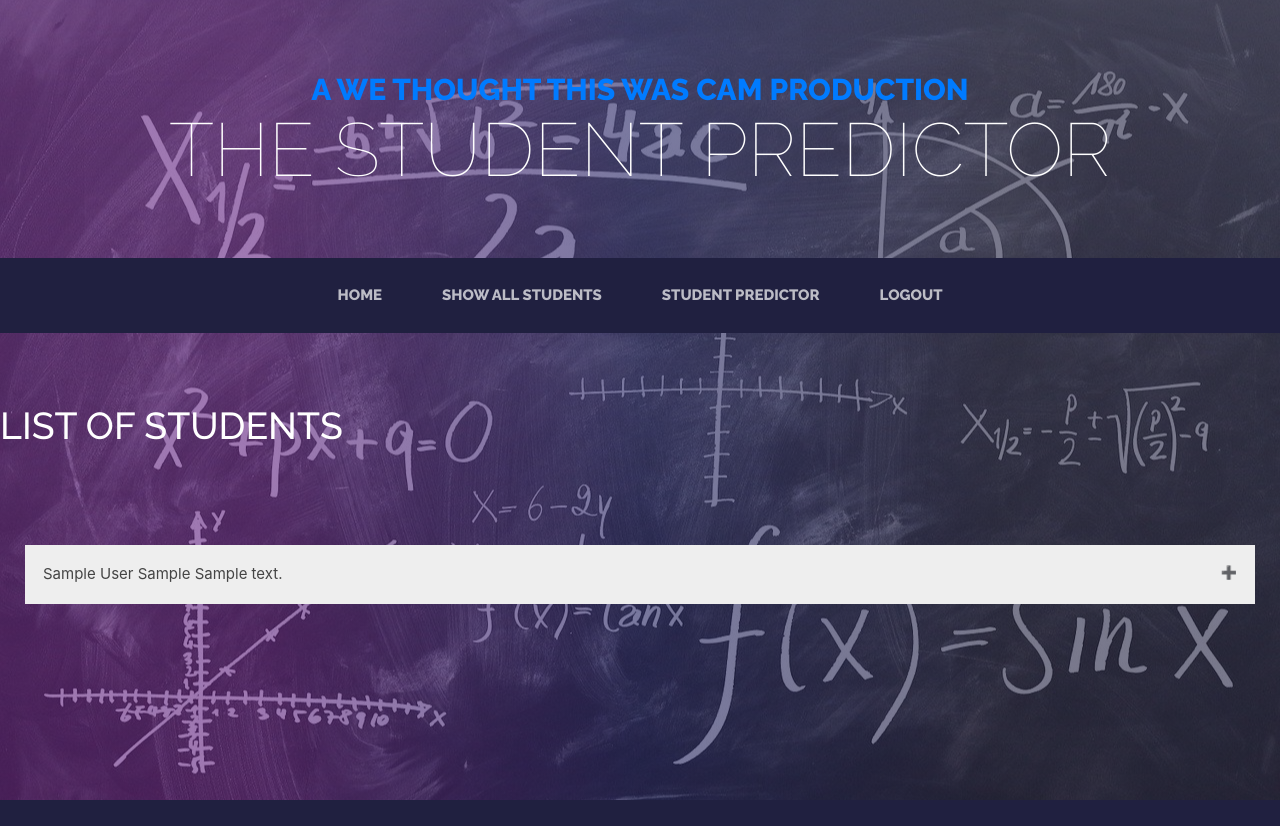
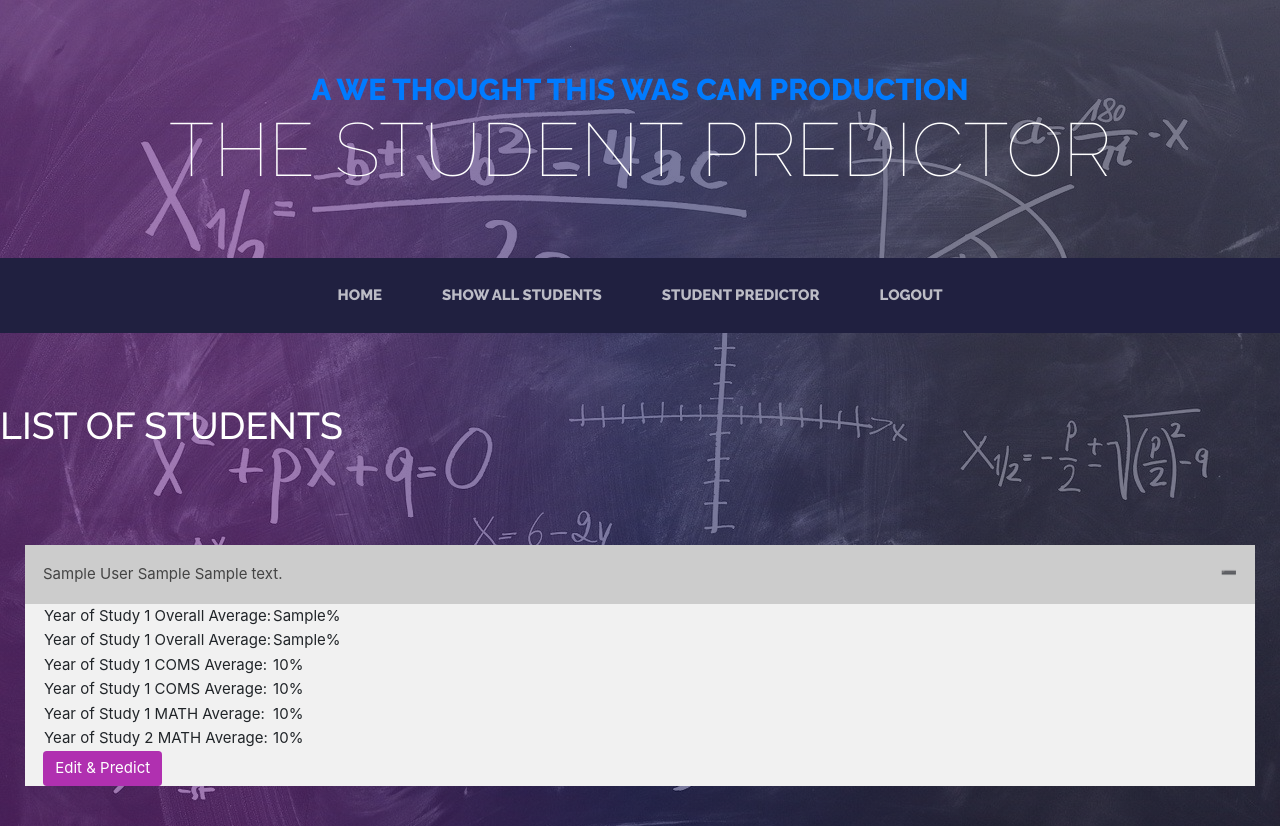
Before and after one commit to NicMuir/Software_Design_Project-2020, a Django app: template templates/student_predictor/show_all_students.html in a window 1280 px wide. Before the commit the page ends 800 px from the top, so only its background shows below. Run offline with Django 3.2, Linux system fonts and the light colour scheme; the template is opened without the code that fills it: most values are stand-ins (such as "Sample title", 1, 10 or a date in 2020); some libraries are stand-ins or nearby versions.

Commit message:
Added functionality to open selected student on page load in show all students. Fixed hyperlink issue in show all students for repredict student. Fixed issue where multi predict was not saving students.

```diff
--- a/student_predictor/views.py
+++ b/student_predictor/views.py
@@ -105,6 +105,7 @@ class PredictMultiStudentView(generic.FormView):
             stud_data = pd.DataFrame.from_dict(data_dict)
 
             temp_student.prediction = StudentPredictorConfig.svc_predictor.predict(stud_data)[0]
+            temp_student.save()
             #
             # # check if student no already exists
             # if not Student.objects.filter(student_no=temp_student.student_no).exists():
@@ -143,7 +144,7 @@ class RePredictStudentView(generic.UpdateView):
     model = Student
     fields = ['student_no', 'first_name', 'last_name', 'aggregate_YOS1', 'aggregate_YOS2',
               'coms_avg_YOS1', 'coms_avg_YOS2', 'maths_avg_YOS1', 'maths_avg_YOS2']
-    template_name = "student_predictor/re_predict_student.html"
+    template_name = "student_predictor/predict_student.html"
 
     # If student model is created successfully run following code to add predicted data
     def form_valid(self, form):
--- a/templates/student_predictor/show_all_students.html
+++ b/templates/student_predictor/show_all_students.html
@@ -53,24 +53,37 @@
     {% for student in alphabetical_students %}
         {# Block of code is run for each student #}
         {# Look in show_student.html for how to access other attributes #}
-        <button type="button" class="collapsible ">{{student.full_name}} {{ student.student_no }} {{ student.prediction_text }}</button>
+        <button id = "stud_btn_{{ student.student_no }}" type="button" class="collapsible ">{{student.full_name}} {{ student.student_no }} {{ student.prediction_text }}</button>
           <div class="content">
-            <p href="{% url 'student_predictor:show_student' student.id %}"> Year of Study Average 1: {{student.aggregate_YOS1}} %</p>
-            <p href="{% url 'student_predictor:show_student' student.id %}"> Year of Study Average 2: {{student.aggregate_YOS2}} %</p>
-            <p href="{% url 'student_predictor:show_student' student.id %}"> Year of Study Coms 1:    {{student.coms_avg_YOS1}} %</p>
-            <p href="{% url 'student_predictor:show_student' student.id %}"> Year of Study Coms 2:    {{student.coms_avg_YOS2}} %</p>
-            <p href="{% url 'student_predictor:show_student' student.id %}"> Year of Study Maths 1:   {{student.maths_avg_YOS1}} %</p>
-            <p href="{% url 'student_predictor:show_student' student.id %}"> Year of Study Maths 2:   {{student.maths_avg_YOS2}} %</p>
-            <input class="btn std-button btn-xl text-white" href ="{% url 'student_predictor:re_predict_student' student.id %}" type="submit" name="repredict" value="Repredic">
+            <table>
+                <tr><td>Year of Study 1 Overall Average:</td><td>{{student.aggregate_YOS1}}%</td></tr>
+                <tr><td>Year of Study 1 Overall Average:</td><td>{{student.aggregate_YOS2}}%<td></tr>
+                <tr><td>Year of Study 1 COMS Average:</td><td>{{student.coms_avg_YOS1}}%</td></tr>
+                <tr><td>Year of Study 1 COMS Average:</td><td>{{student.coms_avg_YOS2}}%</td></tr>
+                <tr><td>Year of Study 1 MATH Average:</td><td>{{student.maths_avg_YOS1}}%</td></tr>
+                <tr><td>Year of Study 2 MATH Average:</td><td>{{student.maths_avg_YOS2}}%</td></tr>
+            </table>
+            <a class="btn std-button btn-xl text-white" href ="{% url 'student_predictor:re_predict_student' student.id %}"> Edit & Predict </a>
           </div>
-          {% endfor %}
+    {% endfor %}
     </ul>
 {% else %}
     No students exist.
 {% endif %}
+
 <script type="text/javascript">
-   var selected_student_no = "{{selected_student_no}}";
-   console.log(selected_student_no);
+    var selected_student_no = "{{selected_student_no}}"; // Python None will evaluate to the String 'None'
+    // console.log(selected_student_no);
+    console.log(selected_student_no);
+    if (selected_student_no !== "None") { // If a student has been selected
+        window.onload=function(){
+            var btn_id = "stud_btn_" & selected_student_no;
+            //console.log(btn_id);
+            var stud_btn = document.getElementById("stud_btn_"+selected_student_no);
+            stud_btn.click();
+            stud_btn.scrollIntoView();
+        };
+    }
 </script>
 
 <script>
@@ -88,11 +101,6 @@ for (i = 0; i < coll.length; i++) {
     }
   });
 }
-</script>
-<script>
-window.onload=function(){
-  document.getElementById(selected_student_no).click();
-};
 </script>
 </body>
 <style>
```
